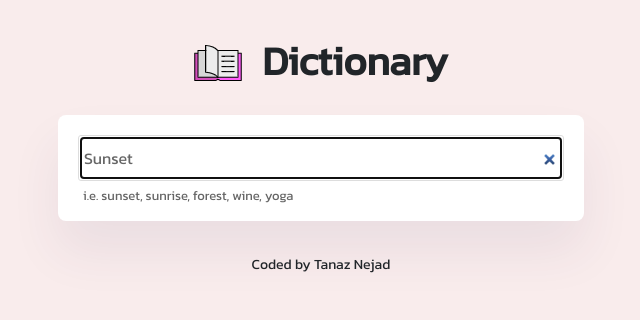
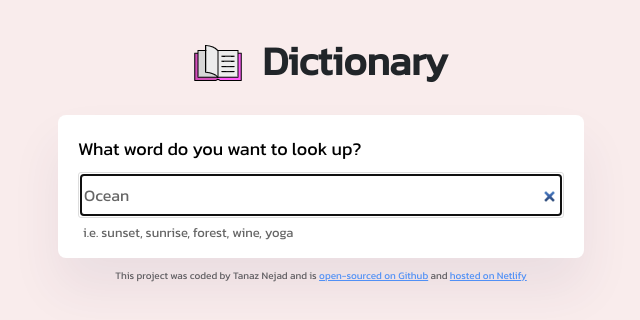
Before and after one commit to Tanaz-Nejad/dictionary-project, a React (Create React App) app: page / in a window 1280 px wide. Shown: the top 320 px of the page, without its empty margins (319-959 px from the left). Built offline with nearby package versions, Linux system fonts and the light colour scheme; no server answers.

Commit message:
Finishing touches to styling and added links open source code

```diff
--- a/src/App.css
+++ b/src/App.css
@@ -6,7 +6,6 @@ body {
 }
 .App h1 {
   display: inline;
-
   font-weight: bold;
   font-size: 40px;
 }
@@ -15,7 +14,9 @@ body {
 }
 .App footer {
   text-align: center;
-  margin: 30px;
+  margin: 10px;
+  font-size: 10px;
+  opacity: 0.7;
 }
 
 .App .App-header {
@@ -23,7 +24,3 @@ body {
   text-align: center;
   font-size: 50px;
 }
-.App .dictionary {
-  max-width: 100px;
-  margin: 0 auto;
-}
--- a/src/App.js
+++ b/src/App.js
@@ -11,10 +11,17 @@ function App() {
           <h1>Dictionary</h1>
         </header>
         <main>
-          <Dictionary defaultWord="Sunset" />
+          <Dictionary defaultWord="Ocean" />
         </main>
         <footer>
-          <small>Coded by Tanaz Nejad</small>
+          This project was coded by Tanaz Nejad and is{" "}
+          <a href="https://github.com/Tanaz-Nejad/dictionary-project.git">
+            open-sourced on Github
+          </a>{" "}
+          and{" "}
+          <a href="https://lustrous-cocada-f32964.netlify.app">
+            hosted on Netlify
+          </a>
         </footer>
       </div>
     </div>
--- a/src/Dictionary.css
+++ b/src/Dictionary.css
@@ -4,6 +4,11 @@
   background: #fff;
   margin-top: 10px;
   padding: 20px 20px 10px 20px;
+}
+.Dictionary label {
+  font-size: 18px;
+  color: #000;
+  margin-bottom: 10px;
 }
 .Dictionary input {
   border: 1px solid #ddd;
--- a/src/Dictionary.js
+++ b/src/Dictionary.js
@@ -47,6 +47,7 @@ export default function Dictionary(props) {
     return (
       <div className="Dictionary">
         <section>
+          <label>What word do you want to look up?</label>
           <form onSubmit={handleSubmit}>
             <input
               type="search"
--- a/src/Meaning.css
+++ b/src/Meaning.css
@@ -1,8 +1,11 @@
-p {
+.Meaning h2 {
+  font-size: 20px;
+}
+.Meaning p {
   color: #666;
-  font-size: 14px;
+  font-size: 11px;
 }
-em {
+.Meaning em {
   color: #666;
-  font-size: 14px;
+  font-size: 12px;
 }
--- a/src/Meaning.js
+++ b/src/Meaning.js
@@ -9,14 +9,11 @@ export default function Meaning(props) {
       <div className="Meaning">
         <h2>{props.meaning.partOfSpeech}</h2>
         {props.meaning.definitions.map(function (definition, index) {
-          if (index < 2) {
+          if (index < 3) {
             return (
               <div key={index}>
-                <strong>Definition:</strong>
                 <p>{definition.definition}</p>
-                <strong>Example:</strong>
-                <br />
-                <p>{definition.example}</p>
+                <em>{definition.example}</em>
                 <Synonyms synonyms={definition.synonyms} />
               </div>
             );
--- a/src/Phonetic.css
+++ b/src/Phonetic.css
@@ -4,7 +4,7 @@
 .Phonetics a {
   border: 1px solid #ddd;
   border-radius: 50px;
-  font-size: 14px;
+  font-size: 12px;
   padding: 6px 18px;
   margin-right: 10px;
   color: #666;
@@ -19,7 +19,7 @@
 }
 
 .Phonetics h2 {
-  font-size: 18px;
+  font-size: 16px;
   display: inline;
   color: #666;
 }
--- a/src/Photos.css
+++ b/src/Photos.css
@@ -1,6 +1,6 @@
 .Photos img {
   border-radius: 5px;
-  margin: 8px;
+  margin-bottom: 8px;
 }
 
 .Photos .img-fluid {
--- a/src/Results.css
+++ b/src/Results.css
@@ -1,4 +1,6 @@
 .Results h1 {
-  font-size: 28px;
+  font-size: 24px;
   text-transform: capitalize;
+  display: inline;
+  font-weight: bold;
 }
--- a/src/Synonyms.js
+++ b/src/Synonyms.js
@@ -4,6 +4,7 @@ export default function Synonyms(props) {
   if (props.synonyms) {
     return (
       <div className="Synonyms">
+        <strong>Similar:</strong>
         <ul>
           {props.synonyms.map(function (synonym, index) {
             return <li key={index}>{synonym}</li>;
```
